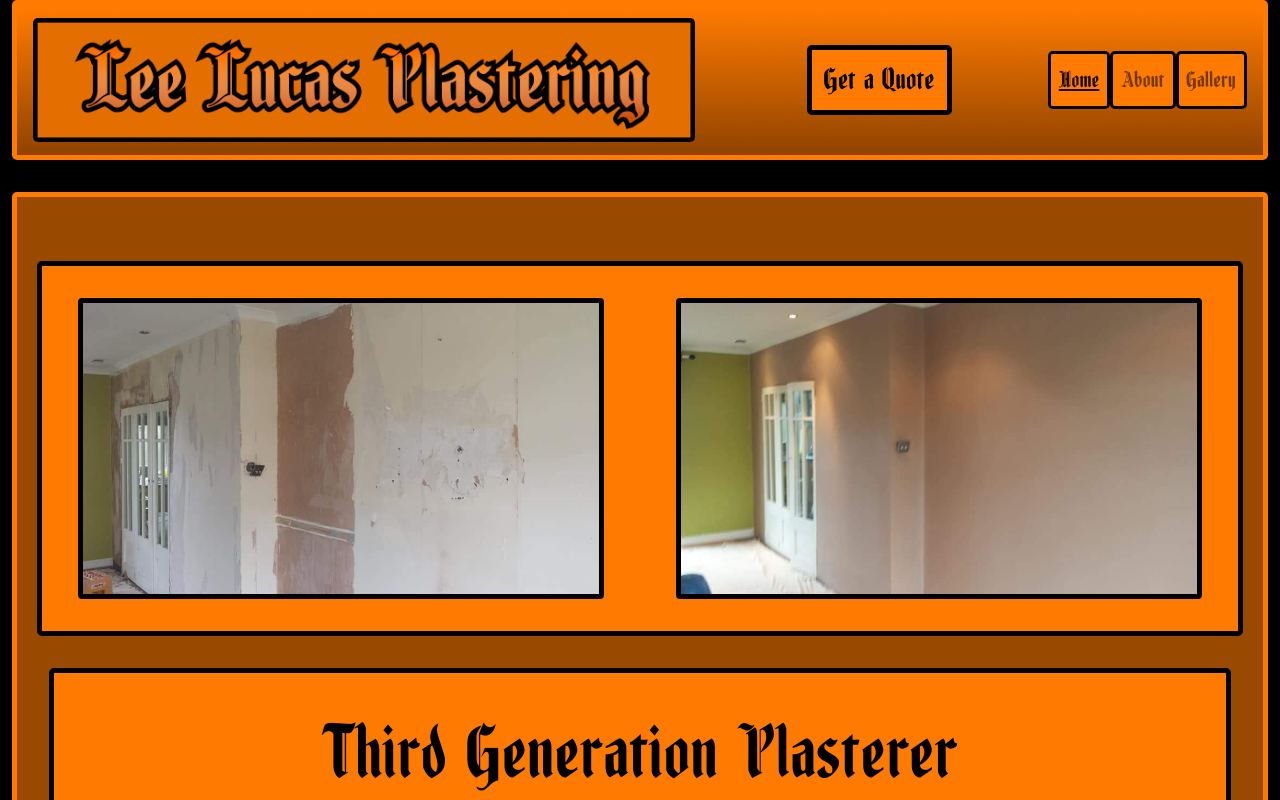
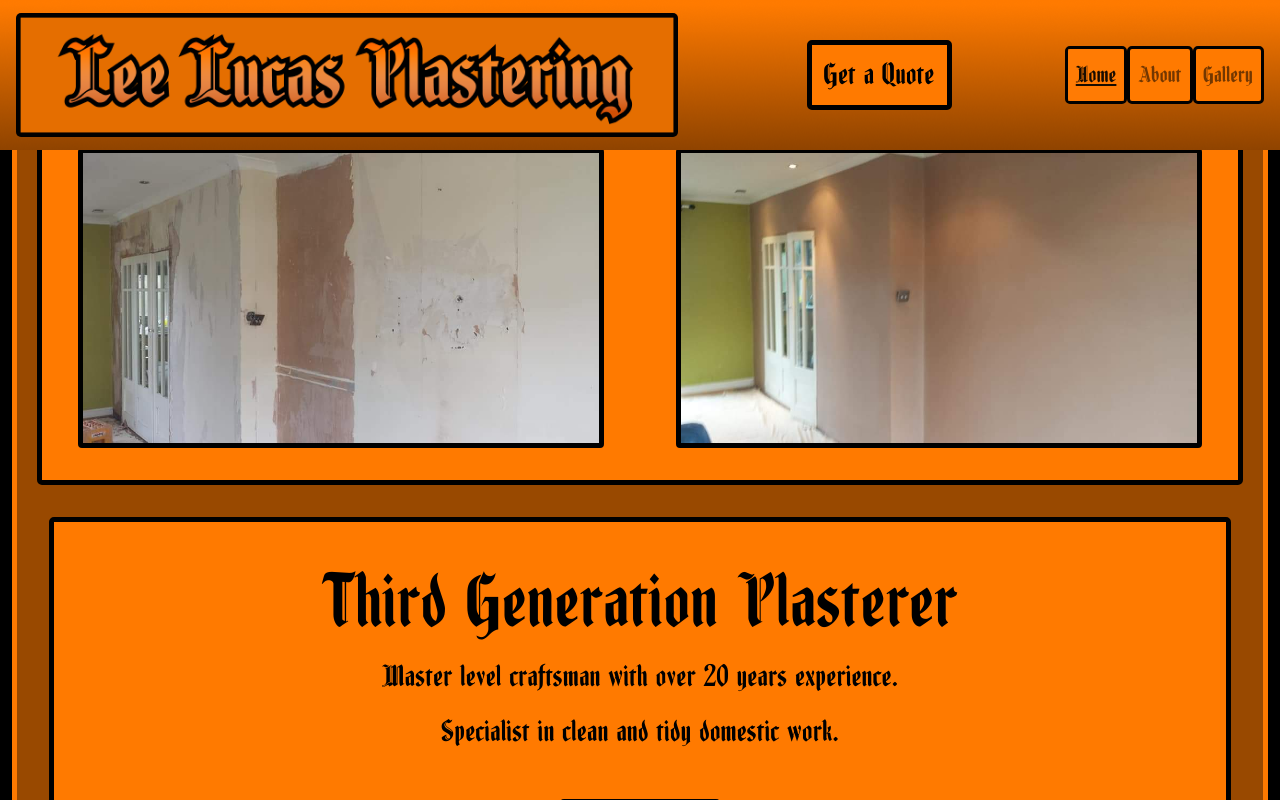
Before and after one commit to mtmgoliath/LeeLucasPlastering, a React (Create React App) app: page / in a window 1280 px wide. Shown: the top 800 px of the page. Built offline with nearby package versions, Linux system fonts and the light colour scheme.

Commit message:
Changed position sticky to fixed on navbar

```diff
--- a/src/Components/NavigationComponent/NavigationComponent.js
+++ b/src/Components/NavigationComponent/NavigationComponent.js
@@ -19,7 +19,7 @@ const NavigationComponent =()=> {
 
 
     return (
-        <Navbar sticky="top" expand="lg" style={{ backgroundImage: `url(${headerBG})`, height: "auto", display: "flex", justifyContent: "space-between"}}>
+        <Navbar fixed="top" expand="lg" style={{ backgroundImage: `url(${headerBG})`, height: "auto", display: "flex", justifyContent: "space-between"}}>
             <LogoComponent />
             <QuoteButtonComponent href="#callToAction" />
             <Nav id='customNavs' defaultActiveKey="/home">
```
